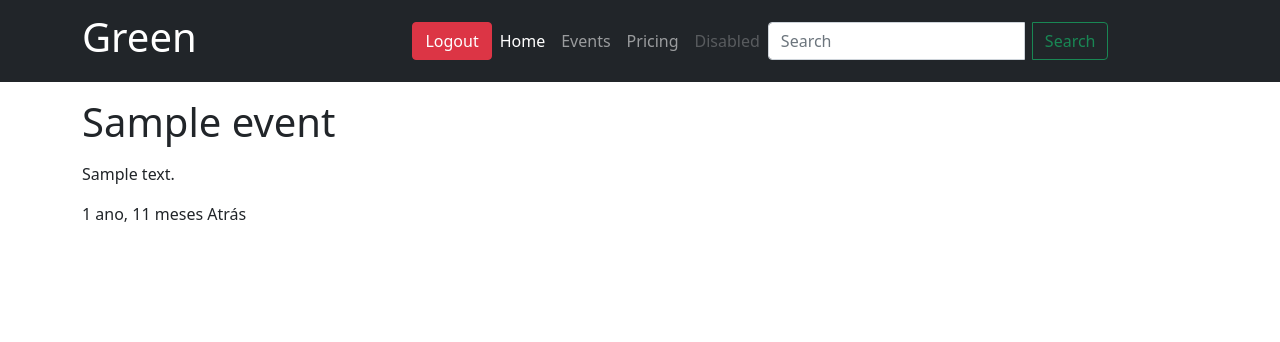
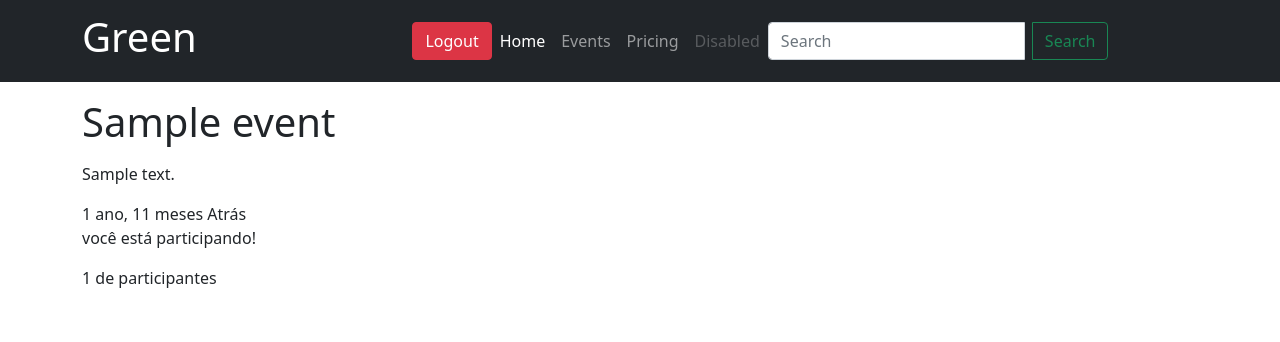
Before and after one commit to The-vinicius/verde, a Django app: a page that uses templates/events/events_detail.html in a window 1280 px wide. Shown: the top 342 px of the page. Run offline with Django 4.2, Linux system fonts and the light colour scheme; a user stored in the database is signed in; tables that the repository leaves empty hold one stand-in row (values such as "Sample post"); some libraries are stand-ins or nearby versions.

Commit message:
verify if user is in event, else show button for participate

```diff
--- a/templates/events/events_detail.html
+++ b/templates/events/events_detail.html
@@ -1,8 +1,21 @@
 {% extends 'base.html' %}
 
+{% block title %} {{ object.slug }} green {% endblock %}
 
 {% block content %}
 	<h1>{{ object.title }}</h1>
 	<p>{{ object.description | linebreaks }}</p>
 	{{ object.timestamp | timesince }} Atrás
+
+	{% if request.user not in object.participantes.all %}
+	{% include 'events/snippets/form.html' with next_url=request.build_absolute_uri user_id=request.user.id slug=object.slug %}
+	{% else %}
+		<p>você está participando!</p>
+	{% endif %}
+
+	{% if total %}
+		<p>{{ total }} de participantes </p>
+	{% else %}
+		<p>Não há participantes</p>
+	{% endif %}
 {% endblock %}
```
